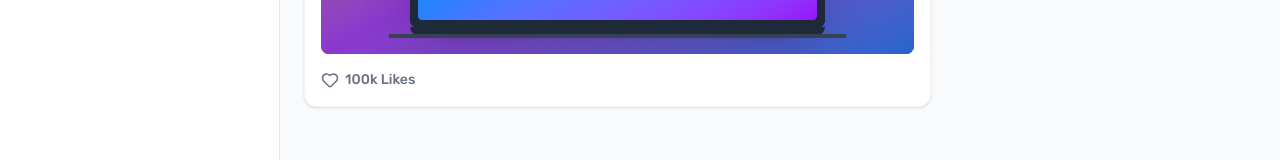
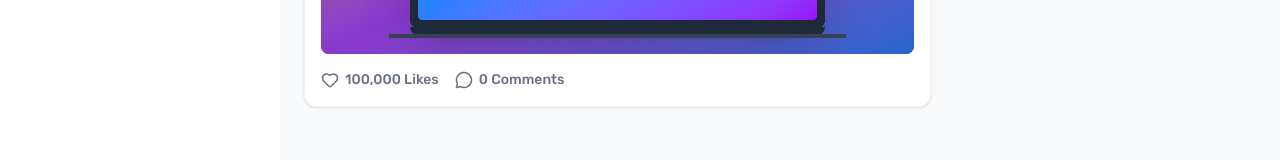
Before and after one commit to Doffannoel/lokalin, a Next.js app: page /homepage in a window 1280 px wide. Shown: the part 559-719 px from the top of the page. Built offline with nearby package versions, Linux system fonts and the light colour scheme.

Commit message:
Push Login fix

```diff
--- a/app/(app)/homepage/page.tsx
+++ b/app/(app)/homepage/page.tsx
@@ -1,17 +1,36 @@
 "use client";
 
 import Image from "next/image";
-import { Heart, MoreHorizontal } from "lucide-react";
+import { Heart, MoreHorizontal, MessageCircle } from "lucide-react";
 import { motion } from "framer-motion";
+import { useState } from "react";
 import Button from "@/components/ui/Button";
 
 export default function HomePage() {
+  const [isLiked, setIsLiked] = useState(false);
+  const [likeCount, setLikeCount] = useState(100000);
+  const [comment, setComment] = useState("");
+  const [comments, setComments] = useState<string[]>([]);
+  const [showComments, setShowComments] = useState(false);
+
   const communities = [
     { name: "IT & Support Community", members: "1k Members" },
     { name: "IT & Support Community", members: "1k Members" },
     { name: "IT & Support Community", members: "1k Members" },
     { name: "IT & Support Community", members: "1k Members" },
   ];
+
+  const handleLike = () => {
+    setIsLiked(!isLiked);
+    setLikeCount((prev) => (isLiked ? prev - 1 : prev + 1));
+  };
+
+  const handleComment = () => {
+    if (comment.trim()) {
+      setComments((prev) => [...prev, comment]);
+      setComment("");
+    }
+  };
 
   return (
     <div className="max-w-7xl mx-auto grid grid-cols-1 lg:grid-cols-3 gap-6">
@@ -126,11 +145,70 @@ export default function HomePage() {
           </div>
 
           {/* Post Footer */}
-          <div className="px-4 pb-4 flex items-center gap-2">
-            <button className="flex items-center gap-1.5 text-gray-500 hover:text-red-500 transition-colors">
-              <Heart size={18} />
-              <span className="text-sm font-medium">100k Likes</span>
-            </button>
+          <div className="px-4 pb-4 space-y-3">
+            <div className="flex items-center gap-4">
+              <button
+                onClick={handleLike}
+                className={`flex items-center gap-1.5 transition-colors ${
+                  isLiked ? "text-red-500" : "text-gray-500 hover:text-red-500"
+                }`}
+              >
+                <Heart size={18} fill={isLiked ? "currentColor" : "none"} />
+                <span className="text-sm font-medium">
+                  {likeCount.toLocaleString()} Likes
+                </span>
+              </button>
+              <button
+                onClick={() => setShowComments(!showComments)}
+                className="flex items-center gap-1.5 text-gray-500 hover:text-blue-500 transition-colors"
+              >
+                <MessageCircle size={18} />
+                <span className="text-sm font-medium">
+                  {comments.length} Comments
+                </span>
+              </button>
+            </div>
+
+            {/* Comment Section */}
+            {showComments && (
+              <div className="space-y-3">
+                <div className="flex gap-2">
+                  <div className="w-8 h-8 rounded-full bg-gradient-to-br from-purple-400 to-blue-400 flex items-center justify-center text-white font-semibold text-xs">
+                    C
+                  </div>
+                  <input
+                    type="text"
+                    value={comment}
+                    onChange={(e) => setComment(e.target.value)}
+                    placeholder="Write a comment..."
+                    className="flex-1 bg-gray-50 rounded-full px-4 py-2 text-sm text-gray-600 placeholder:text-gray-400 focus:outline-none focus:ring-2 focus:ring-[#5858FA]/20 transition-all"
+                    onKeyPress={(e) => e.key === "Enter" && handleComment()}
+                  />
+                  <button
+                    onClick={handleComment}
+                    className="bg-[#5858FA] text-white px-4 py-2 rounded-full text-sm font-medium hover:opacity-90 transition"
+                  >
+                    Post
+                  </button>
+                </div>
+
+                {/* Comments List */}
+                {comments.length > 0 && (
+                  <div className="space-y-2">
+                    {comments.map((cmt, index) => (
+                      <div key={index} className="flex gap-2">
+                        <div className="w-6 h-6 rounded-full bg-gradient-to-br from-purple-400 to-blue-400 flex items-center justify-center text-white font-semibold text-xs">
+                          C
+                        </div>
+                        <div className="bg-gray-50 rounded-lg px-3 py-2 flex-1">
+                          <p className="text-sm text-gray-700">{cmt}</p>
+                        </div>
+                      </div>
+                    ))}
+                  </div>
+                )}
+              </div>
+            )}
           </div>
         </motion.div>
       </div>
--- a/app/(auth)/login/page.tsx
+++ b/app/(auth)/login/page.tsx
@@ -5,9 +5,18 @@ import Link from "next/link";
 import { motion } from "framer-motion";
 import { Eye, EyeOff } from "lucide-react";
 import { useState } from "react";
+import { useRouter } from "next/navigation";
 
 export default function LoginPage() {
   const [showPassword, setShowPassword] = useState(false);
+  const router = useRouter();
+
+  const handleSubmit = (e: React.FormEvent) => {
+    e.preventDefault();
+    // Force login: set dummy token
+    document.cookie = "token=dummy-token; path=/";
+    router.push("/homepage");
+  };
 
   return (
     <motion.div
@@ -46,6 +55,7 @@ export default function LoginPage() {
           </h2>
 
           <motion.form
+            onSubmit={handleSubmit}
             className="space-y-4"
             initial="hidden"
             animate="visible"
--- a/components/layout/Sidebar.tsx
+++ b/components/layout/Sidebar.tsx
@@ -16,7 +16,7 @@ export default function Sidebar() {
   ];
 
   return (
-    <aside className="fixed left-0 top-0 h-screen w-[280px] bg-white border-r border-gray-200 flex flex-col">
+    <aside className="fixed left-0 top-0 h-screen w-[280px] bg-white flex flex-col">
       {/* Logo */}
       <div className="pl-[30px] border-b border-gray-200">
         <div className="flex items-center gap-1 p-4">
```
